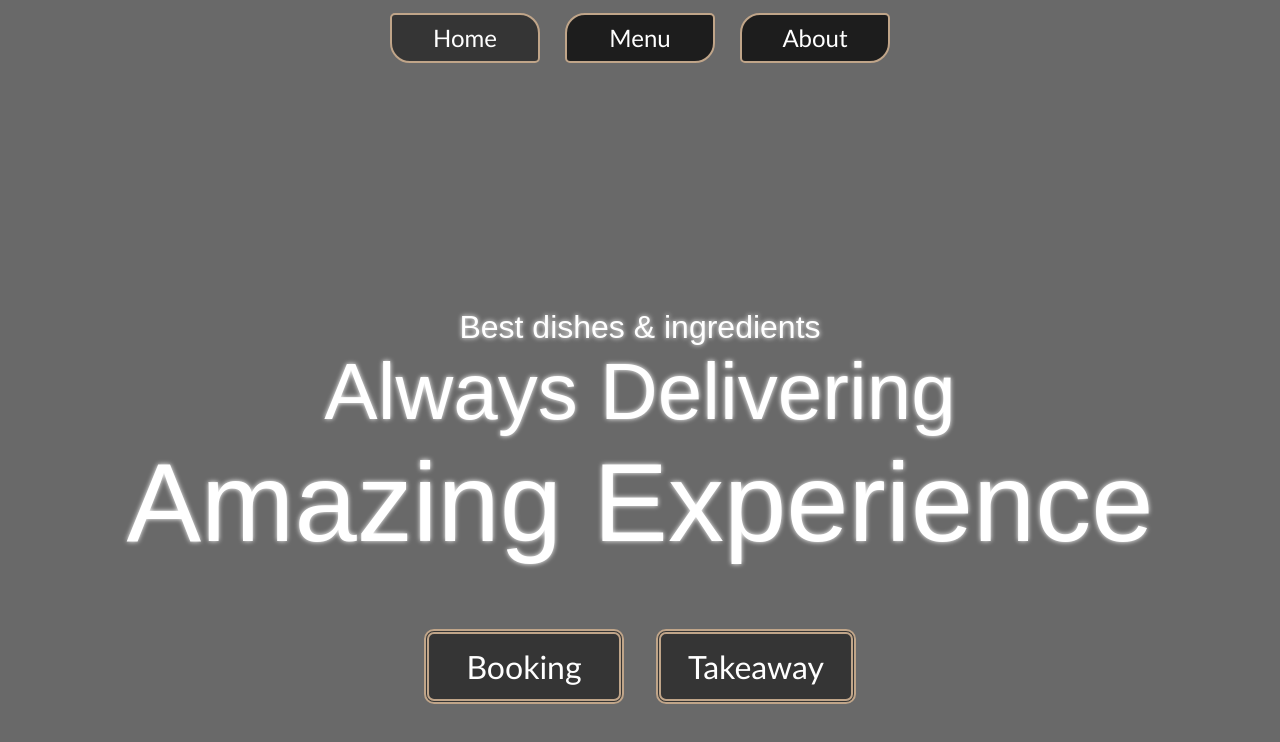
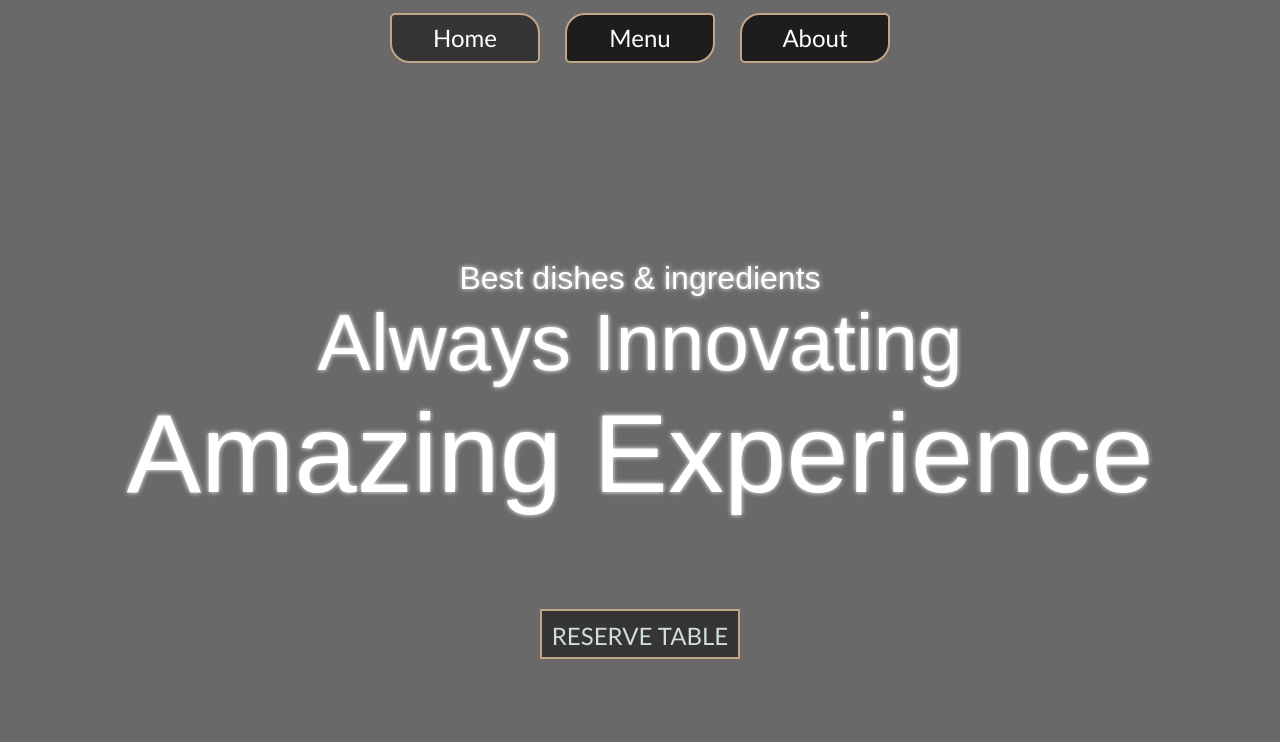
Before and after one commit to xswitch/odin_js_restaurant, a website built with webpack: page src/index.html in a window 1280 px wide. Both pictures are taken after a click on the button "Home". Built offline with nearby package versions, Linux system fonts and the light colour scheme; files whose address does not match are found by name.

Commit message:
Cleaned up home page a bit

```diff
--- a/src/pages/home.js
+++ b/src/pages/home.js
@@ -30,7 +30,7 @@ function createHome() {
         mediumText: new El('div', {
             parent: textContainer,
             classes: 'mediumText home',
-            text: 'Always Delivering'
+            text: 'Always Innovating'
         }),
         largeText: new El('div', {
             parent: textContainer,
@@ -43,13 +43,8 @@ function createHome() {
         bookButton: new El('button', {
             classes: 'homeButton bookButton',
             parent: buttonContainer,
-            text: 'Booking'
+            text: 'RESERVE TABLE'
         }),
-        takeAwayButton: new El('button', {
-            classes: 'homeButton takeawayButton',
-            parent: buttonContainer,
-            text: 'Takeaway'
-        })
     }
 }
 
--- a/src/style.css
+++ b/src/style.css
@@ -63,7 +63,7 @@ nav>button.active {
 .homeContainer {
     min-width: 950px;
     display: grid;
-    grid-template-rows: 1fr 2fr 1fr;
+    grid-template-rows: 0.5fr 2fr 1fr;
     gap: 20px;
     justify-items: center;
     align-items: center;
@@ -85,20 +85,21 @@ nav>button.active {
     display: flex;
     gap: 2rem;
     align-self: baseline;
+    padding: 5px;
 }
 
 .homeButton {
-    border-radius: 10px;
-    width: 200px;
-    height: 75px;
-    font-size: 2rem;
+    border-radius: 0;
+    padding: 10px;
+    width: fit-content;
+    font-size: 1.5rem;
     background-color: rgba(40, 40, 40, 0.8);
-    border-style: double;
-    border: 5px double rgb(192, 165, 137);
+    border: 2px solid rgb(192, 165, 137);
+    color:rgb(208, 220, 221);
+
 }
 
 .homeButton:hover {
-    transform: scale(1.03);
 }
 
 .homeButton:active {
```
